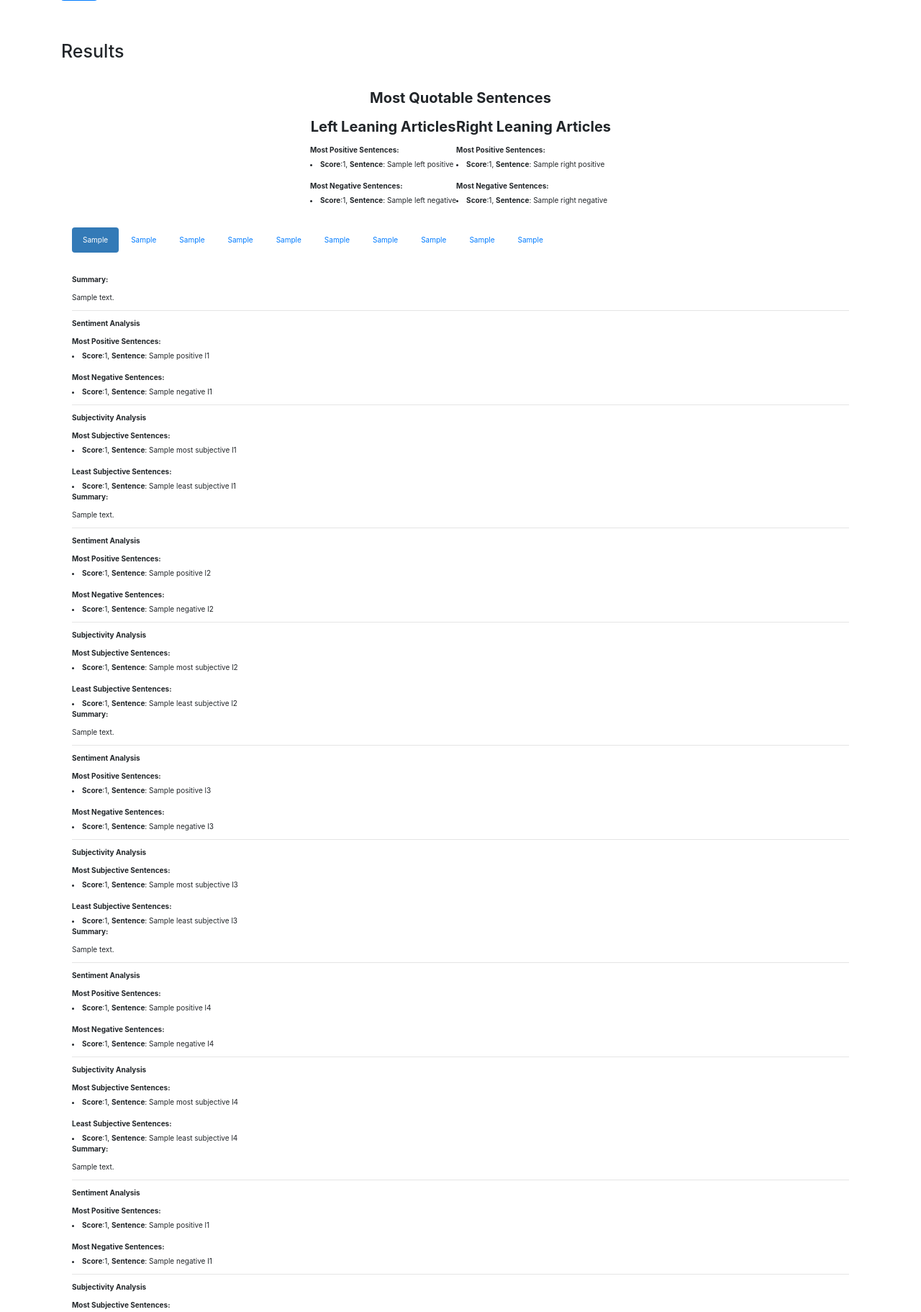
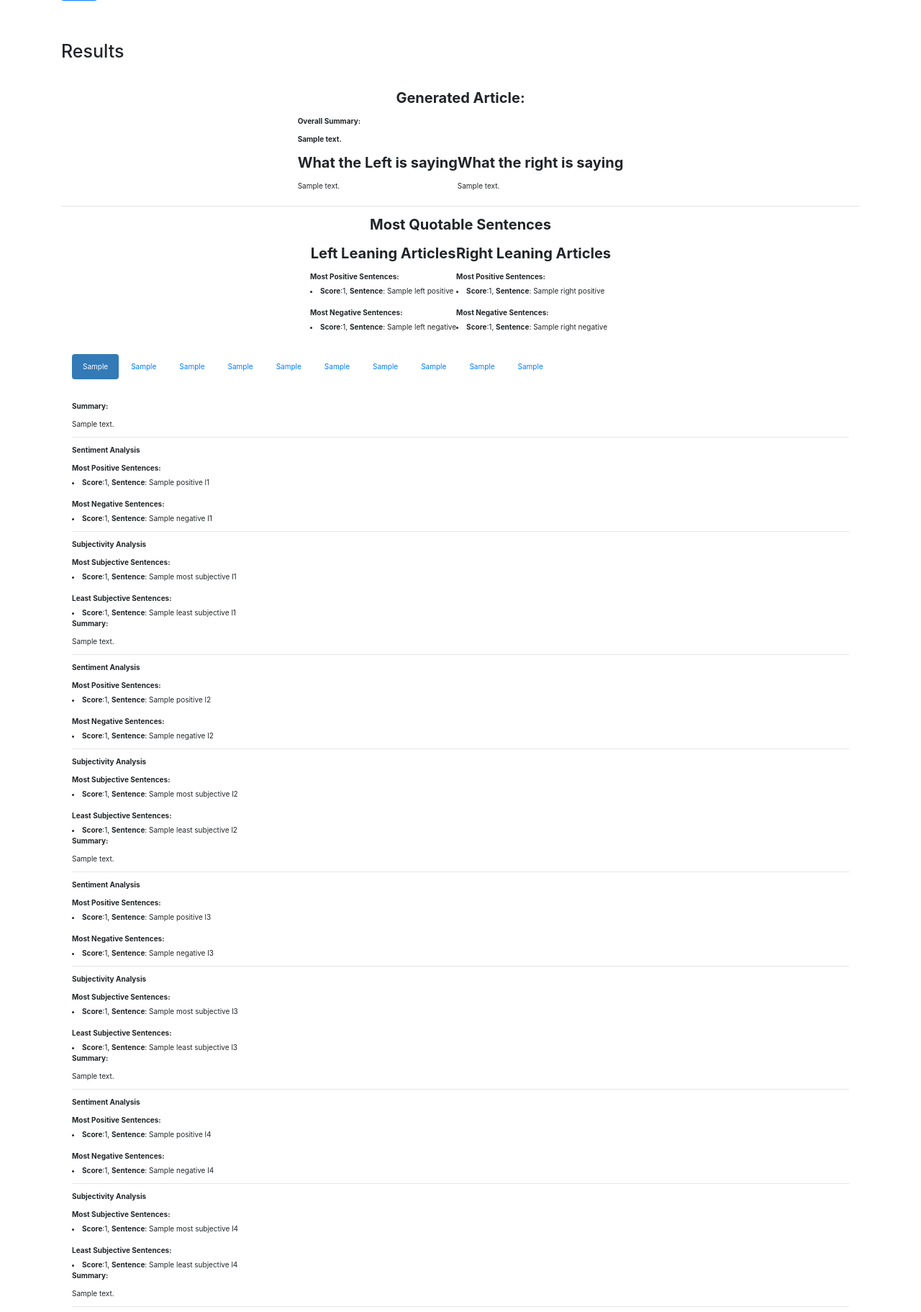
Before and after one commit to jweissenberger/newsletter, a Flask app: template flask-app/outpost/templates/multi_analyze.html in a window 1280 px wide. Shown: the part 492-2315 px from the top of the page at 72% size. Run offline with Flask 2, Linux system fonts and the light colour scheme; the template is opened without the code that fills it: most values are stand-ins (such as "Sample title", 1, 10 or a date in 2020); some libraries are stand-ins or nearby versions.

Commit message:
full article generation

```diff
--- a/flask-app/outpost/app.py
+++ b/flask-app/outpost/app.py
@@ -1,10 +1,12 @@
 from flask import Flask, request, render_template
 from flask_bootstrap import Bootstrap
 import flair
+import random
 
 from subjectivity_analysis import textblob_topn_subjectivity
 from sentiment_analysis import flair_topn_sentiment
 from hft5_summarizer import chunk_summarize_t5
+from common import sentence_tokenizer
 
 
 # Initialize App
@@ -108,6 +110,7 @@ def multi_analyze():
 
         num_subj_sent_sentences = int(request.form['num_subj_sent_sentences'])
 
+        # import it once so you don't have to load bert 10 times
         model = flair.models.TextClassifier.load('en-sentiment')
 
         left_positive = []
@@ -127,8 +130,8 @@ def multi_analyze():
                 individual_article_results[f'least_subjective_l{i + 1}'] = least_subjective
 
                 top_positive, top_negative = flair_topn_sentiment(cleaned_text[f'l_text{i+1}'], model=model, num_sentences=num_subj_sent_sentences)
-                individual_article_results[f'top_positive_l{i+1}'] = top_positive
-                individual_article_results[f'top_negative_l{i + 1}'] = top_negative
+                individual_article_results[f'top_positive_l{i+1}'] = reversed(top_positive)
+                individual_article_results[f'top_negative_l{i + 1}'] = reversed(top_negative)
                 left_positive.extend(top_positive)
                 left_negative.extend(top_negative)
 
@@ -140,27 +143,59 @@ def multi_analyze():
                 individual_article_results[f'least_subjective_r{i + 1}'] = least_subjective
 
                 top_positive, top_negative = flair_topn_sentiment(cleaned_text[f'r_text{i+1}'], model=model, num_sentences=num_subj_sent_sentences)
-                individual_article_results[f'top_positive_r{i+1}'] = top_positive
-                individual_article_results[f'top_negative_r{i + 1}'] = top_negative
+                individual_article_results[f'top_positive_r{i+1}'] = reversed(top_positive)
+                individual_article_results[f'top_negative_r{i + 1}'] = reversed(top_negative)
                 right_positive.extend(top_positive)
                 right_negative.extend(top_negative)
 
+        # get the most positive and negative sentences from both sides
         left_positive = sorted(left_positive, key=lambda x: x[0])
-        left_positive = left_positive[-num_subj_sent_sentences:]
+        left_positive = reversed(left_positive[-num_subj_sent_sentences:])
 
         right_positive = sorted(right_positive, key=lambda x: x[0])
-        right_positive = right_positive[-num_subj_sent_sentences:]
+        right_positive = reversed(right_positive[-num_subj_sent_sentences:])
 
         left_negative = sorted(left_negative, key=lambda x: x[0])
-        left_negative = left_negative[-num_subj_sent_sentences:]
+        left_negative = reversed(left_negative[-num_subj_sent_sentences:])
 
         right_negative = sorted(right_negative, key=lambda x: x[0])
-        right_negative = right_negative[-num_subj_sent_sentences:]
+        right_negative = reversed(right_negative[-num_subj_sent_sentences:])
+
+        # generate right left and overall summaries
+        left_summary = []
+        right_summary = []
+        for i in range(5):
+            if individual_article_results[f'summary_l{i+1}']:
+                left_summary.append(individual_article_results[f'summary_l{i+1}'])
+            if individual_article_results[f'summary_r{i+1}']:
+                right_summary.append(individual_article_results[f'summary_r{i + 1}'])
+
+        left_summary = random.shuffle(left_summary)
+        right_summary = random.shuffle(right_summary)
+
+        new_summary = ''
+        for i in left_summary:
+            new_summary += i + ' '
+        left_summary = new_summary
+
+        new_summary = ''
+        for i in right_summary:
+            new_summary += i + ' '
+        right_summary = new_summary
+
+        if len(sentence_tokenizer(left_summary)) > 7:
+            left_summary = chunk_summarize_t5(left_summary)
+
+        if len(sentence_tokenizer(right_summary)) > 7:
+            right_summary = chunk_summarize_t5(right_summary)
+
+        overall_summary = chunk_summarize_t5(left_summary + right_summary)
 
     return render_template('multi_analyze.html', version=VERSION, header=header,
                            left_positive=left_positive, left_negative=left_negative,
                            right_positive=right_positive, right_negative=right_negative,
                            num_subj_sent_sentences=num_subj_sent_sentences,
+                           left_summary=left_summary, right_summary=right_summary, overall_summary=overall_summary,
                            **orig_text, **individual_article_results)
 
 
--- a/flask-app/outpost/hft5_summarizer.py
+++ b/flask-app/outpost/hft5_summarizer.py
@@ -54,7 +54,7 @@ def chunk_summarize_t5(text, size='large'):
 
     preprocess_text = text.strip().replace("\n", "")
     t5_prepared_Text = "summarize: " + preprocess_text
-    device = torch.device('cpu')
+    device = torch.device('cpu')  # TODO this should be dynamic
     tokenizer = T5Tokenizer.from_pretrained(f't5-{size}')
     tokenized_text = tokenizer.encode(t5_prepared_Text, return_tensors="pt").to(device)
 
--- a/flask-app/outpost/templates/multi_analyze.html
+++ b/flask-app/outpost/templates/multi_analyze.html
@@ -79,6 +79,36 @@
 <div class="container">
     <h1>Results </h1>
     <br><br>
+
+
+    <table style="margin-left:auto;margin-right:auto;">
+        <tr>
+            <th colspan="2" style="text-align:center"><p style="font-size:20px">Generated Article:</p></th>
+        </tr>
+        <tr>
+            <th colspan="2"><p>Overall Summary:</p></th>
+        </tr>
+        <tr>
+            <th colspan="2"><p>{{overall_summary}}</p></th>
+        </tr>
+        <tr>
+            <th style="text-align:center"><p style="font-size:20px">What the Left is saying</p></th>
+            <th style="text-align:center"><p style="font-size:20px">What the right is saying</p></th>
+        </tr>
+
+        <tr>
+            <td>
+                <p>{{left_summary}}</p>
+            </td>
+            <td>
+                <p>{{right_summary}}</p>
+            </td>
+        </tr>
+
+    </table>
+    <hr>
+
+
 
     <table style="margin-left:auto;margin-right:auto;">
         <tr>
```
